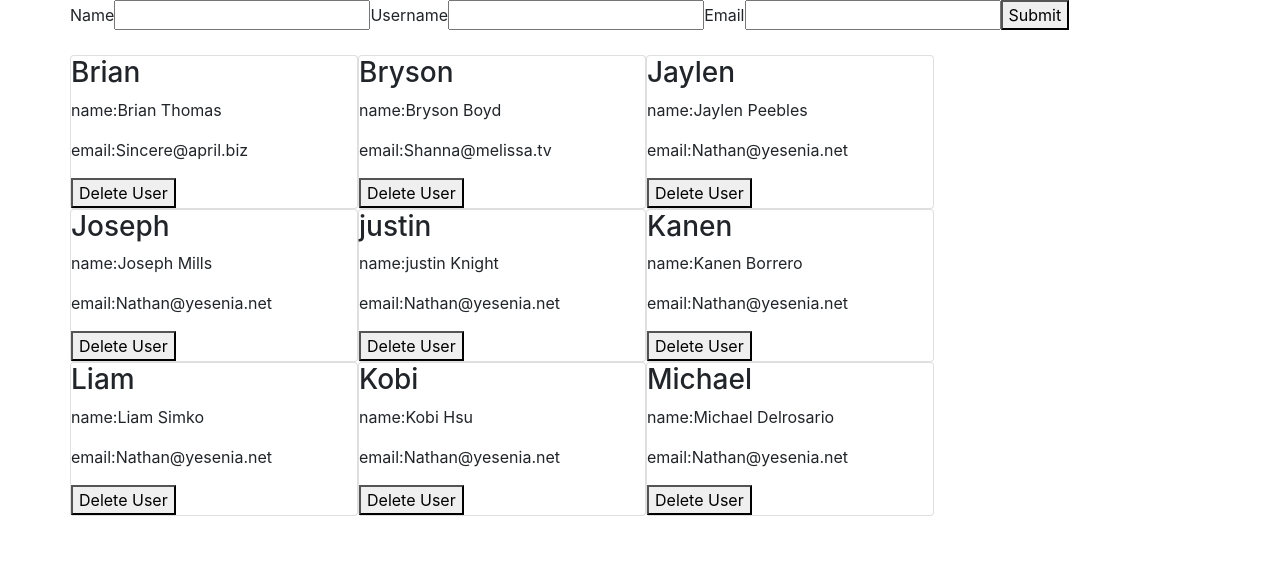
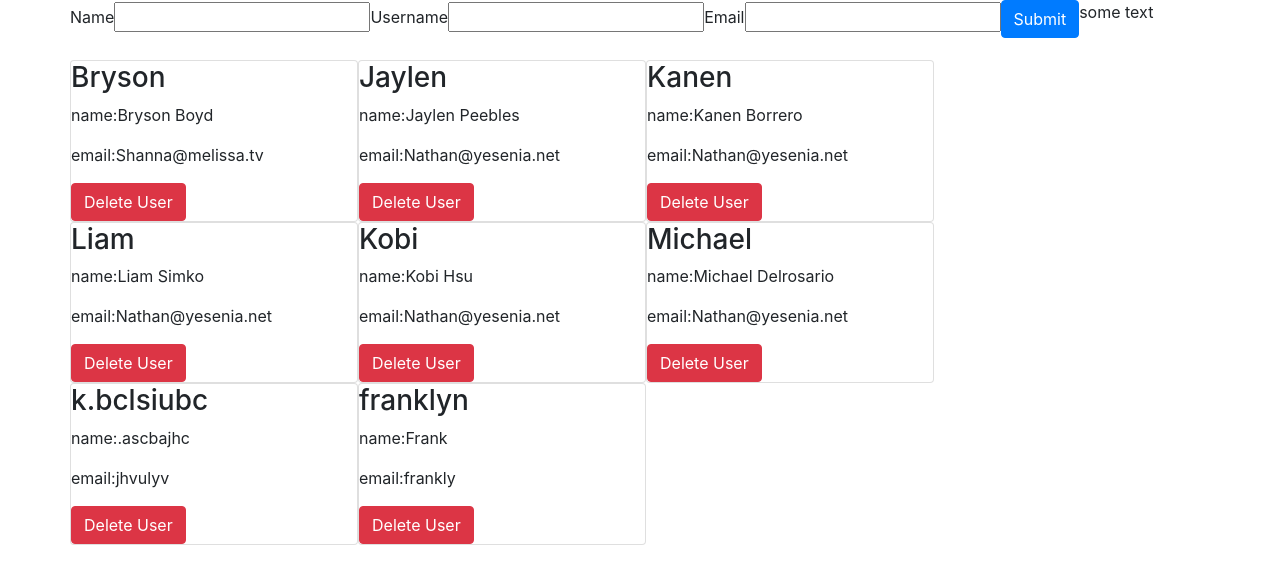
Before and after one commit to mendes-develop/Fetch-and-LifeCycleMethods, a React (Create React App) app: page / in a window 1280 px wide. Shown: the top 584 px of the page. Built offline with nearby package versions, Linux system fonts and the light colour scheme; data requests are answered from the project's data file.

Commit message:
getting, adding, deleting

```diff
--- a/src/App.css
+++ b/src/App.css
@@ -35,4 +35,10 @@
   to {
     transform: rotate(360deg);
   }
+
 }
+
+/* .divcomponent{
+  background-color: #61dafb;
+  text-align: center;
+} */
--- a/src/App.js
+++ b/src/App.js
@@ -1,7 +1,7 @@
 import React, { Component } from 'react';
 import UsersContainer from './components/UsersContainer';
 import AddUserForm from './components/AddUserForm';
-
+import './App.css'
 import { Container, Row } from 'react-bootstrap'
 
 
@@ -10,89 +10,66 @@ export default class App extends Component {
   constructor(props){
     super(props)
     this.state = {
-      users : [
-        {
-        "id": 1,
-        "name": "Brian Thomas",
-        "username": "Brian",
-        "email": "Sincere@april.biz"
-        },
-        {
-        "id": 2,
-        "name": "Bryson Boyd",
-        "username": "Bryson",
-        "email": "Shanna@melissa.tv"
-        },
-        {
-        "id": 3,
-        "name": "Jaylen Peebles",
-        "username": "Jaylen",
-        "email": "Nathan@yesenia.net"
-        },
-        {
-        "id": 4,
-        "name": "Joseph Mills",
-        "username": "Joseph",
-        "email": "Nathan@yesenia.net"
-        },
-        {
-        "id": 5,
-        "name": "justin Knight",
-        "username": "justin",
-        "email": "Nathan@yesenia.net"
-        },
-        {
-        "id": 6,
-        "name": "Kanen Borrero",
-        "username": "Kanen",
-        "email": "Nathan@yesenia.net"
-        },
-        {
-        "id": 7,
-        "name": "Liam Simko",
-        "username": "Liam",
-        "email": "Nathan@yesenia.net"
-        },
-        {
-        "id": 8,
-        "name": "Kobi Hsu",
-        "username": "Kobi",
-        "email": "Nathan@yesenia.net"
-        },
-        {
-        "id": 9,
-        "name": "Michael Delrosario",
-        "username": "Michael",
-        "email": "Nathan@yesenia.net"
-        }
-        ]
+      users : []
     }
   }
 
   //arguments coming from usersForm
   addUser = (event, name, username, email) =>{
     event.preventDefault()
-    const newUser = {
-      id: (this.state.users.length + 1),
+
+            fetch(`http://localhost:3004/users`, {
+            method: "POST",
+            headers: {
+                'Content-Type': 'application/json'
+            },
+            body: JSON.stringify({
                  name: name,
                  username: username,
                  email: email
-    }
-    // Adding user to our state
+            })
+        })
+        .then(resp => resp.json())
+        .then(user => {
+
           this.setState({
-      // users: [...this.state.users, newUser]
-      users: this.state.users.concat(newUser)
+            users: this.state.users.concat(user)
+          })
       })
    }
 
+
+
+    // Adding user to our state
+    // this.setState({
+    //   // users: [...this.state.users, newUser]
+    //   users: this.state.users.concat(newUser)
+    // })
+
   // Deleting user from our state
   deleteUser = (id) => {
+
+     fetch(`http://localhost:3004/users/${id}`, {
+         method: "DELETE",
+         headers: {
+             'Content-Type': 'application/json'
+         }
+      })
+     .then(resp => {
+       if (resp.status === 200){
         this.setState({
             users: this.state.users.filter( user => user.id !== id)
           })
        }
+      })
+
+
+
+  }
+
 
   render(){
+    // console.log("rendering")
     return (
       <Container>
       <Row>
@@ -109,4 +86,85 @@ export default class App extends Component {
     );
 
   }
+
+
+  componentDidMount(){
+
+   fetch('http://localhost:3004/users/')
+    .then((resp) => resp.json())
+    .then(usersArray => {
+      this.setState({
+        // users: [...this.state.users, newUser]
+        users: usersArray
+      })
+    })
   }
+
+  // componentDidUpdate(){
+  //   console.log("I updated! App Component")
+  //    console.log("\n")
+  // }
+
+}
+
+
+
+
+
+
+
+
+
+
+// GETTING USERS
+//fetch('http://localhost:3000/users')
+//.then(resp => resp.json())
+//.then(usersData => console.log(usersData))
+
+
+
+// ADDING USER
+//         fetch(`http://localhost:3000/users`, {
+//             method: "POST",
+//             headers: {
+//                 'Content-Type': 'application/json'
+//             },
+//             body: JSON.stringify({
+//                  "name": "Brian Thomas",
+//                  "username": "Brian",
+//                  "email": "Sincere@april.biz"
+//             })
+//         })
+//         .then(resp => resp.json())
+//         .then(data => data)
+//
+//
+
+
+
+// DELETING USER
+//      fetch(`http://localhost:3000/users/${id}`, {
+//          method: "DELETE",
+//          headers: {
+//              'Content-Type': 'application/json',
+//          }
+//       })
+//      .then(resp => console.log(resp.status))
+//
+
+
+
+// MODIFYING A USER
+//         fetch(`http://localhost:3000/users/${1}`, {
+//             method: "PATCH", //     "PUT"=> UPDATES ALL ATTRIBUTES
+//             headers: {
+//                 'Content-Type': 'application/json'
+//             },
+//             body: JSON.stringify({
+//                  "name": "ALEX Thomas"
+//             })
+//         })
+//         .then(resp => resp.json())
+//         .then(data => console.log(data))
+//
+//
--- a/src/components/AddUserForm.js
+++ b/src/components/AddUserForm.js
@@ -1,4 +1,5 @@
 import React from 'react'
+import {Button} from 'react-bootstrap'
 
 export default class AddUserForm extends React.Component {
 
@@ -70,9 +71,9 @@ export default class AddUserForm extends React.Component {
                 onChange={(event)=> this.onChange(event)}
                 />
 
-                <button type="submit">
+                <Button type="submit">
                     Submit
-                </button>
+                </Button>
 
             </form>
         )
--- a/src/components/DisplayUser.js
+++ b/src/components/DisplayUser.js
@@ -2,34 +2,53 @@ import React, { Component } from 'react'
 import PropTypes from 'prop-types'
 
 
-import { Card } from 'react-bootstrap' //styling
+import { Card, Button } from 'react-bootstrap' //styling
 
 export default class DisplayUser extends Component {
 
     //access props and display each element on its own div
+
+
 
     render() {
 
         // const { deleteUser, user } = this.props
 
         return (
-            <Card style={{ width: '18rem' }}>
+            <Card  style={{ width: '18rem' }} >
             <div>
 
                 <h3>{this.props.user.username}</h3>
                 <p>name:{this.props.user.name}</p>
                 <p>email:{this.props.user.email}</p>
 
-                <button onClick={()=> this.props.deleteUser(this.props.user.id)}>
+                <Button variant="danger" onClick={ () => this.props.deleteUser(this.props.user.id)}>
                     Delete User
-                </button>
+                </Button>
             </div>
         </Card>
         )
     }
+
+    // componentDidMount(){
+    // console.log("'I mount, therefore I am.' DisplayUser Component")
+    // console.log("\n")
+    // }
+
+    // componentDidUpdate(){
+    // console.log("I updated! DisplayUser Component")
+    // console.log("\n")
+    // }
+
+    componentWillUnmount(){
+        console.log("Here lies a great DisplayUser Component")
+        window.alert("user will be destroyed")
+    }
+
+
 }
 
-DisplayUser.propTypes = {
-    user : PropTypes.object.isRequired,
-    deleteUser : PropTypes.func.isRequired
-}
+// DisplayUser.propTypes = {
+//     user : PropTypes.object.isRequired,
+//     deleteUser : PropTypes.func.isRequired
+// }
--- a/src/components/UsersContainer.js
+++ b/src/components/UsersContainer.js
@@ -1,4 +1,4 @@
-import React, { Component } from 'react'
+import React, { Component, Fragment } from 'react'
 import DisplayUser from './DisplayUser'
 // import PropTypes from 'prop-types'
 
@@ -8,21 +8,27 @@ import { Container, Row } from 'react-bootstrap' //styling
 export default class UsersContainer extends Component {
 
     render() {
-        console.log(this.props.users)
         return (
+            <Fragment>
+                <Fragment>
+                    <p>some text</p>
+                </Fragment>
+
                 <Container style={{marginTop : "20px"}}>
                     <Row>
 
-                {this.props.users.map( (user , index) => (
+                    {this.props.users.map( user => (
                                                             <DisplayUser
                                                                 user={user}
-                                                            key={index}
+                                                                key={user.id}
                                                                 deleteUser={this.props.deleteUser}
                                                             />)
                     )}
 
                     </Row>
                 </Container>
+            </Fragment>
+
 
         )
     }
--- a/src/db.json
+++ b/src/db.json
@@ -1,40 +1,22 @@
 {
-    "users" : [
-        {
-        "id": 1,
-        "name": "Brian Thomas",
-        "username": "Brian",
-        "email": "Brian@april.biz"
-        },
+  "users": [
     {
       "id": 2,
       "name": "Bryson Boyd",
       "username": "Bryson",
-        "email": "Bryson@melissa.tv"
+      "email": "Shanna@melissa.tv"
     },
     {
       "id": 3,
       "name": "Jaylen Peebles",
       "username": "Jaylen",
-        "email": "Jaylen@yesenia.net"
-        },
-        {
-        "id": 4,
-        "name": "Joseph Mills",
-        "username": "Joseph",
-        "email": "Joseph@yesenia.net"
-        },
-        {
-        "id": 5,
-        "name": "justin Knight",
-        "username": "justin",
-        "email": "justin@yesenia.net"
+      "email": "Nathan@yesenia.net"
     },
     {
       "id": 6,
       "name": "Kanen Borrero",
       "username": "Kanen",
-        "email": "Kanen@yesenia.net"
+      "email": "Nathan@yesenia.net"
     },
     {
       "id": 7,
@@ -45,14 +27,26 @@
     {
       "id": 8,
       "name": "Kobi Hsu",
-        "username": "Liam",
+      "username": "Kobi",
       "email": "Nathan@yesenia.net"
     },
     {
       "id": 9,
       "name": "Michael Delrosario",
       "username": "Michael",
-        "email": "Michael@yesenia.net"
+      "email": "Nathan@yesenia.net"
+    },
+    {
+      "name": ".ascbajhc",
+      "username": "k.bclsiubc",
+      "email": "jhvulyv",
+      "id": 12
+    },
+    {
+      "name": "Frank",
+      "username": "franklyn",
+      "email": "frankly",
+      "id": 13
     }
   ]
 }
```
Also changed, not shown: 1 other file (tests, documents, lock files or other folders). Lines whose indentation alone changed are shown as unchanged.
